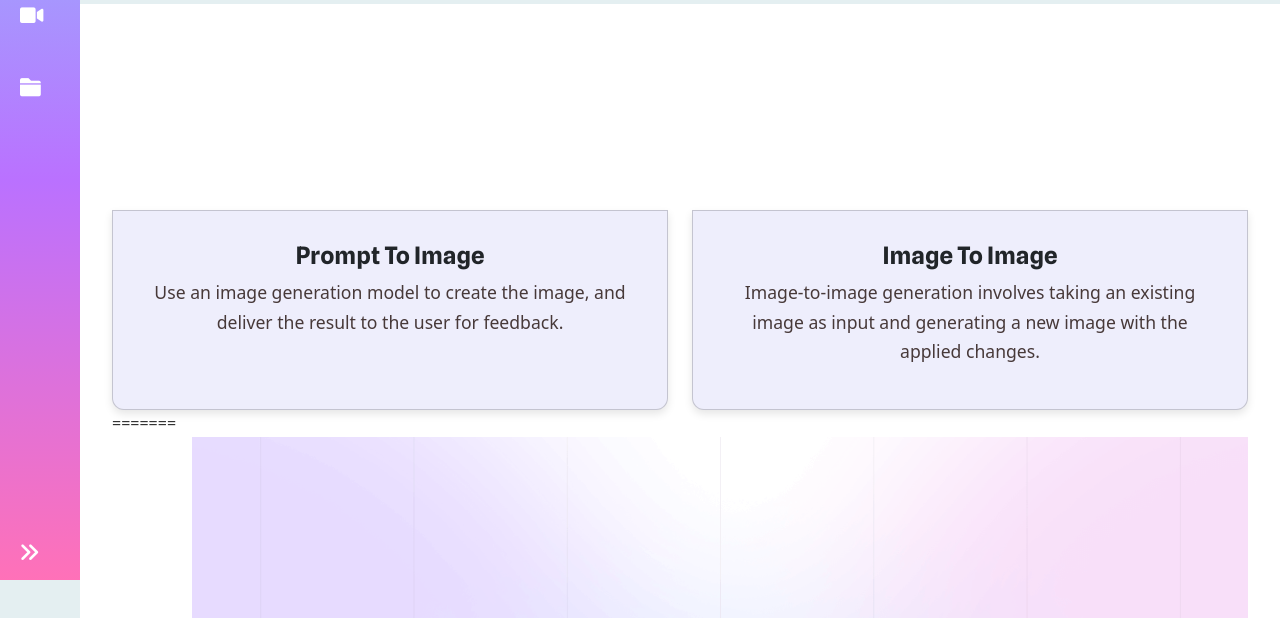
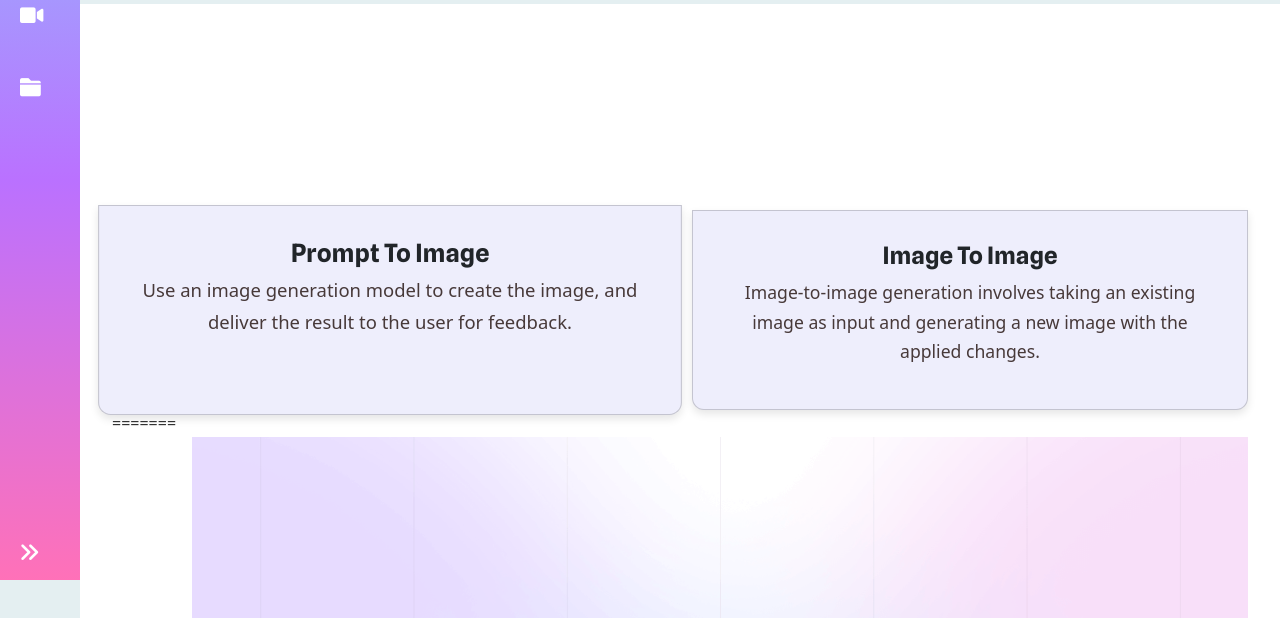
Before and after one commit to Super7User/corestrataiweb, a Flask app: page /imageLanding in a window 1280 px wide, with the pointer over the restyled element. Shown: the part 220-838 px from the top of the page. Run offline with Flask 3, Linux system fonts and the light colour scheme; some libraries are stand-ins or nearby versions.

Commit message:
Update image_landingPage.html

```diff
--- a/templates/image_landingPage.html
+++ b/templates/image_landingPage.html
@@ -85,6 +85,9 @@
             box-shadow: 0px 4px 8px rgba(0, 0, 0, 0.1);
             transition: 0.3s all ease;
         }
+       .card:hover {
+         transform: scale(1.05);
+       }
 
 >>>>>>> 0cb9d4d7313ab330c3920de1356eb975f36964cb
     </style>
```
